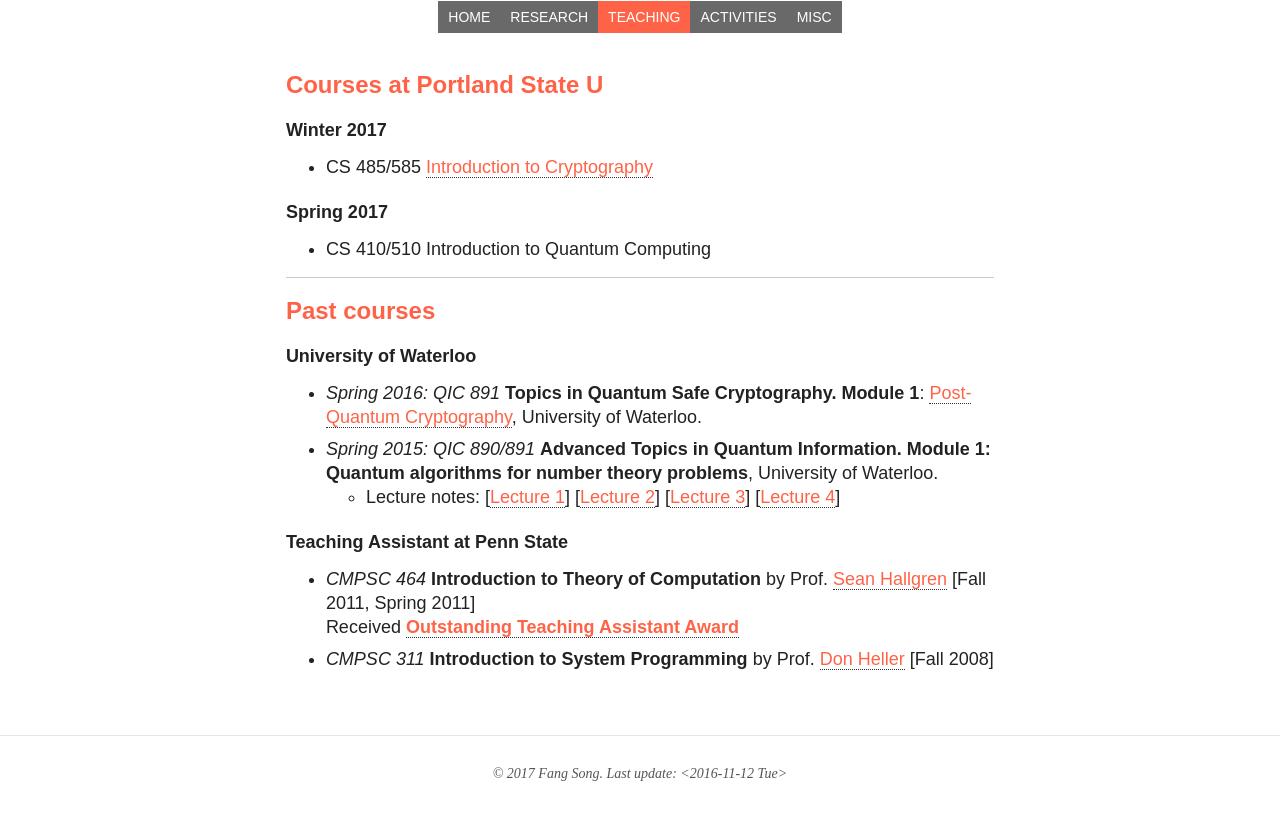
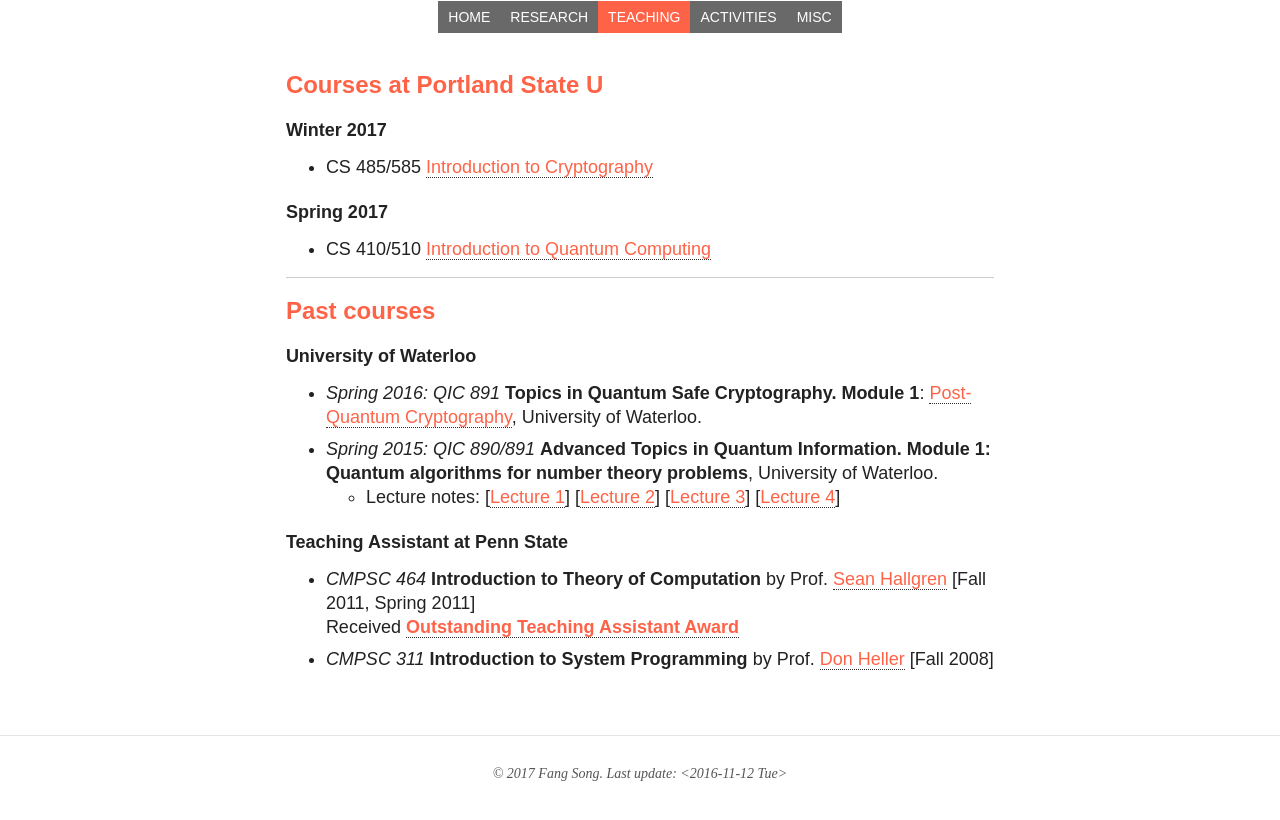
Before and after one commit to fangsonghub/fangsonghub.github.io, a Jekyll site: the page built from teaching/index.md, in a window 1280 px wide. Shown: the top 820 px of the page. Built offline with Jekyll 4.4.1, drawn with Linux system fonts in a browser that asks for light colours; nearby versions of some CDN libraries; part of the change alters nothing that is shown.

Commit message:
link to qc

```diff
--- a/teaching/index.md
+++ b/teaching/index.md
@@ -11,7 +11,7 @@ modified: <2016-11-12 Tue>
 * CS 485/585 [Introduction to Cryptography]({{ base }}/teaching/w17_4585_icrypto/)
 
 ####  Spring 2017
-* CS 410/510 Introduction to Quantum Computing
+* CS 410/510 [Introduction to Quantum Computing]({{ base }}/teaching/s17_4510_qc/)
 
 - - -
 
```
